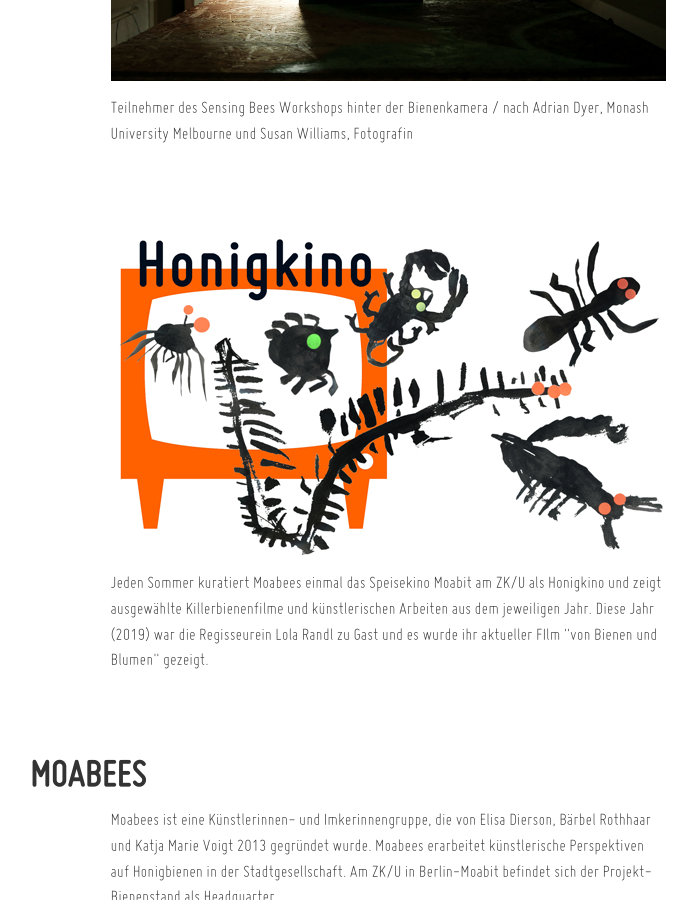
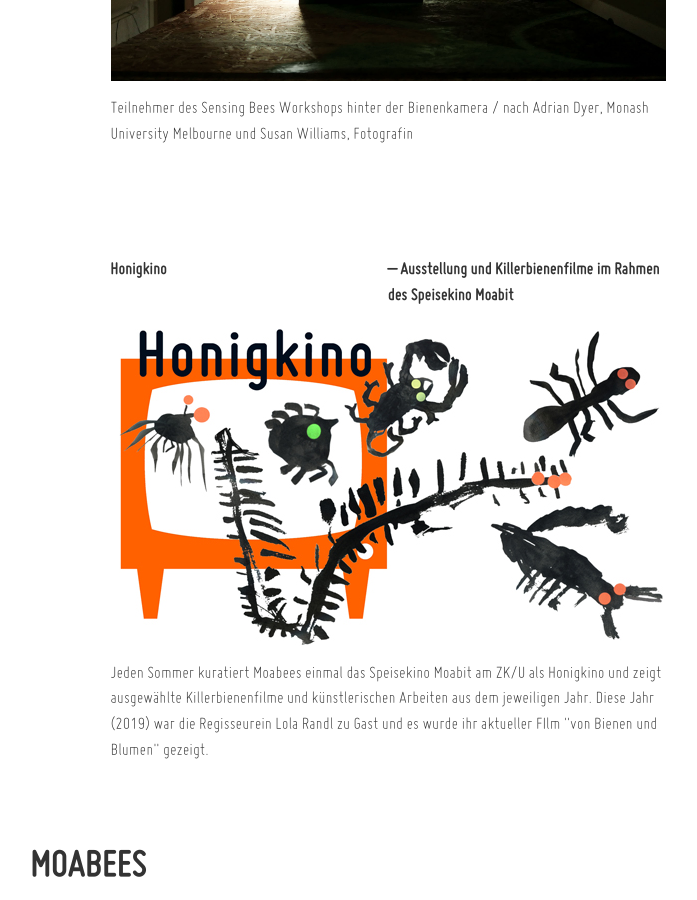
Before and after one commit to dieda/moabienen.berlin-bienenstadt.de, a Jekyll site: the page built from index.html, in a window 1280 px wide and 900 px high, scrolled down 2343 px. Shown: the whole window, without its empty margins (252-949 px from the left). Built offline with Jekyll 4.4.1, drawn with Linux system fonts in a browser that asks for light colours.

Commit message:
honigkino

```diff
--- a/index.html
+++ b/index.html
@@ -83,7 +83,16 @@ TeilnehmerInnenanzahl begrenzt, Anmeldung: moabees@zku-berlin.org
 </br>
 </br>
 </br>
-
+<p>
+<dl class="dl-horizontal">
+<dt>
+    Honigkino
+  </dt>
+  <dd>
+     Ausstellung und Killerbienenfilme im Rahmen des Speisekino Moabit
+   </dd>
+   </dl>
+</p>
 
 <p><img src="/img/honigkino_gruselkino_web.png" alt="Honigkino"></p>
 
```
